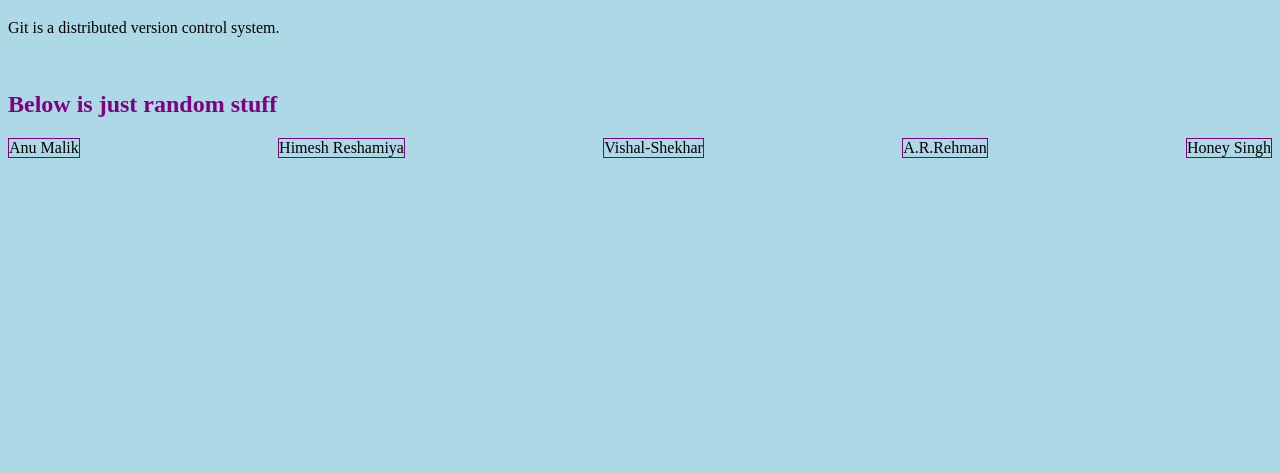
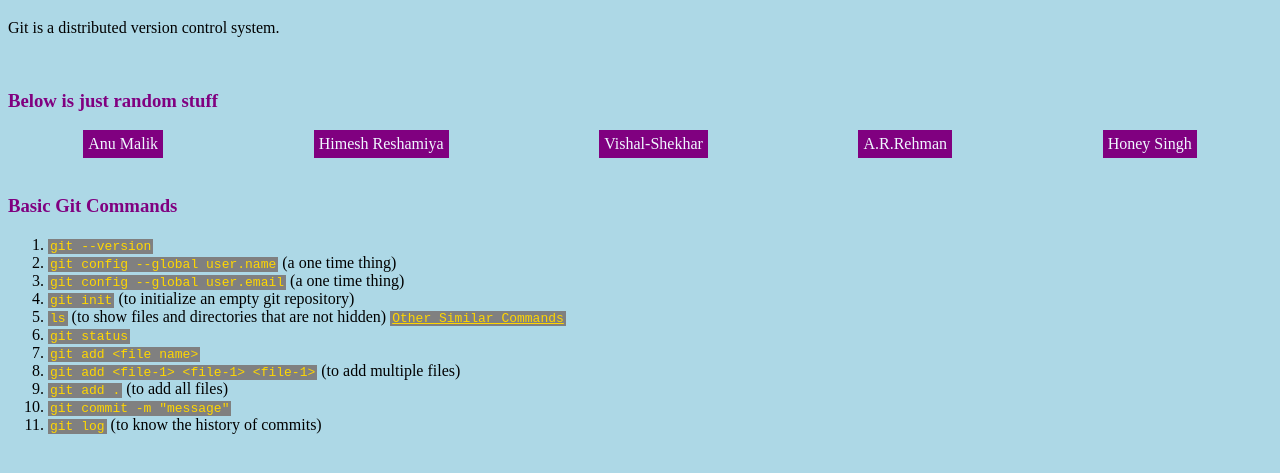
Before and after one commit to nishabdShunya/gitDemo, a plain HTML site: page index.html in a window 1280 px wide. Shown: the part 61-534 px from the top of the page. Drawn offline with Linux system fonts and the light colour scheme.

Commit message:
style and html finalized

```diff
--- a/index.html
+++ b/index.html
@@ -11,14 +11,31 @@
     <h1>What is Git?</h1>
     <p>Git is a distributed version control system.</p>
     <br>
-    <h2>Below is just random stuff</h2>
+    <h3>Below is just random stuff</h3>
     <div>
-        <ul>
-            <li>Anu Malik</li>
-            <li>Himesh Reshamiya</li>
-            <li>Vishal-Shekhar</li>
-            <li>A.R.Rehman</li>
-            <li>Honey Singh</li>
+        <ul id="random">
+            <li class="random-items">Anu Malik</li>
+            <li class="random-items">Himesh Reshamiya</li>
+            <li class="random-items">Vishal-Shekhar</li>
+            <li class="random-items">A.R.Rehman</li>
+            <li class="random-items">Honey Singh</li>
+        </ul>
+    </div>
+    <br>
+    <h3>Basic Git Commands</h3>
+    <div>
+        <ul id="commands">
+            <li class="commands-item"><span>git --version</span></li>
+            <li class="commands-item"><span>git config --global user.name</span> (a one time thing)</li>
+            <li class="commands-item"><span>git config --global user.email</span> (a one time thing)</li>
+            <li class="commands-item"><span>git init</span> (to initialize an empty git repository)</li>
+            <li class="commands-item"><span>ls</span> (to show files and directories that are not hidden) <a href="https://www.linuxcommands.site/linux-file-and-directory-commands/ls-a-command/" target="_blank" rel="noopener"><span>Other Similar Commands</span></a></li>
+            <li class="commands-item"><span>git status</span></li>
+            <li class="commands-item"><span>git add &lt;file name&gt;</span></li>
+            <li class="commands-item"><span>git add &lt;file-1&gt; &lt;file-1&gt; &lt;file-1&gt;</span> (to add multiple files)</li>
+            <li class="commands-item"><span>git add .</span> (to add all files)</li>
+            <li class="commands-item"><span>git commit -m "message"</span></li>
+            <li class="commands-item"><span>git log</span> (to know the history of commits)</li>
         </ul>
     </div>
     <script src="demo.js"></script>
--- a/style.css
+++ b/style.css
@@ -3,18 +3,38 @@ body {
 }
 
 h1,
-h2 {
+h2,
+h3 {
     color: purple;
 }
 
-ul{
+#random {
     margin: 0;
     padding: 0;
     display: flex;
-    justify-content: space-between;
+    justify-content: space-around;
 }
 
-li {
-    border: 1px solid purple;
+.random-items {
+    margin: 0;
+    padding: 5px;
     list-style-type: none;
+    background-color: purple;
+    color: aliceblue;
 }
+
+.commands-item {
+    list-style-type: decimal;
+}
+
+span {
+    padding: 0 2px;
+    font-family: 'Courier New', Courier, monospace;
+    font-size: small;
+    background-color: gray;
+    color: gold;
+}
+
+a {
+    text-decoration: underline gold;
+}
```
